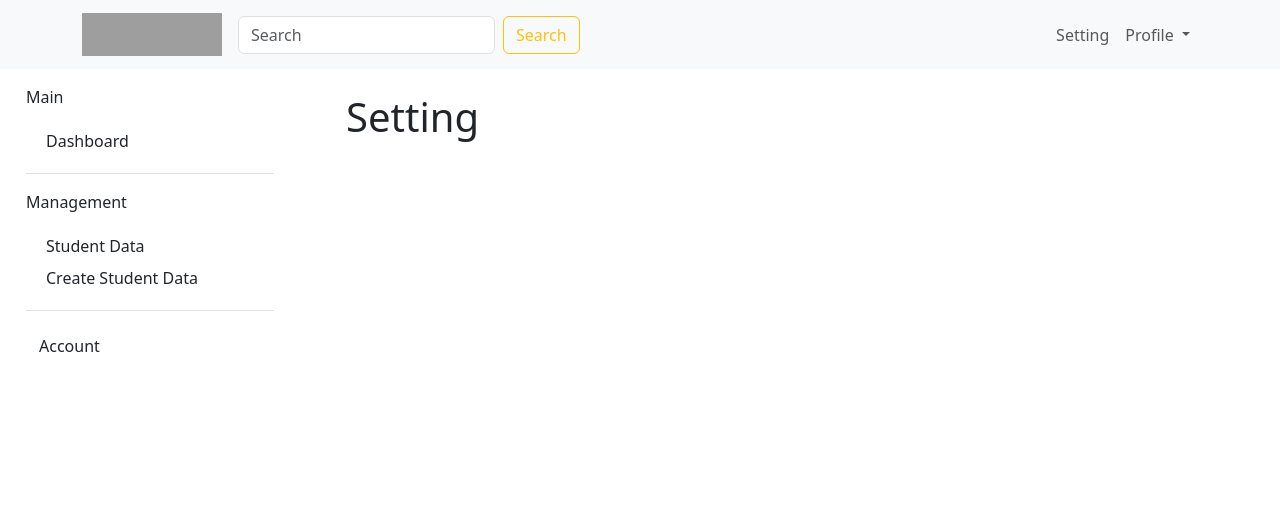
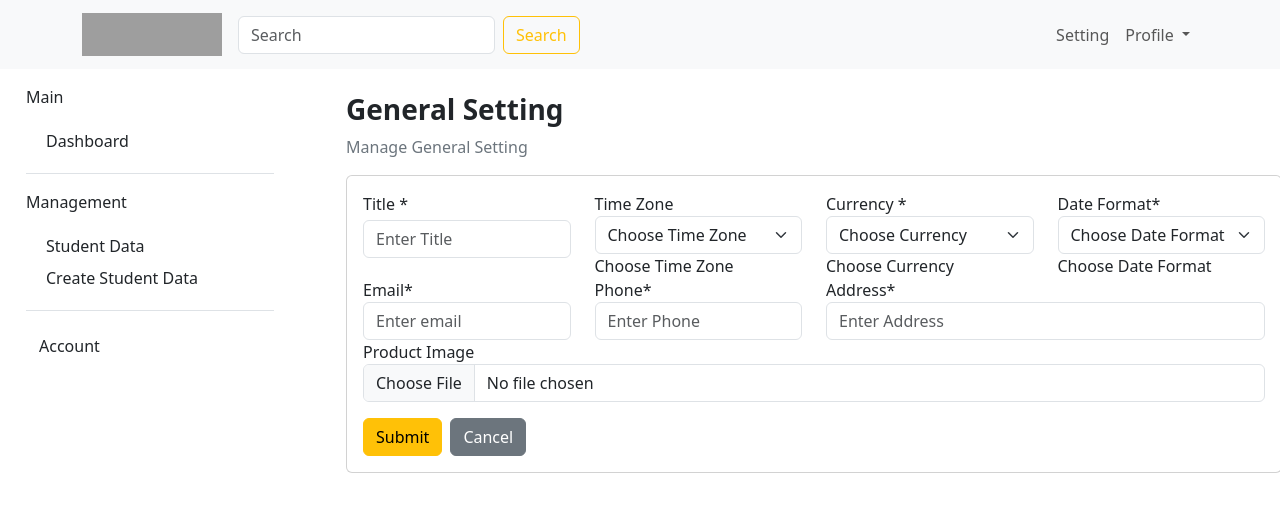
Before and after one commit to NamwhanMS/miniprojectfrontend, a Vue app: page /setting in a window 1280 px wide. Shown: the top 512 px of the page. Built offline with nearby package versions, Linux system fonts and the light colour scheme; grey boxes are pictures that could not be loaded.

Commit message:
style PageSetting

```diff
--- a/src/components/PageForgotPassword.vue
+++ b/src/components/PageForgotPassword.vue
@@ -33,7 +33,7 @@ function onLogin() {
                         <!-- Email input -->
                         <div class="form-outline mb-4">
                             <label class="form-label" for="form2Example1">Email</label>
-                            <input type="email" id="form2Example1" class="form-control" required/>
+                            <input type="email" placeholder="Enter your email address" id="form2Example1" class="form-control" required/>
 
                         </div>
 
--- a/src/components/PageLogin.vue
+++ b/src/components/PageLogin.vue
@@ -55,6 +55,7 @@ function onLogin() {
                     <div class="form-outline mb-4">
                         <button type="button" class="btn btn-login" @click="onLogin">Sign in</button>
                     </div>
+
                     <!-- Register buttons -->
                     <div class="text-center">
                         <p>Don't have an account? <RouterLink to="/register" class=" link-warning link-offset-2
@@ -74,7 +75,6 @@ function onLogin() {
                                 </button>
                             </div>
                         </div>
-
                     </div>
                 </form>
             </div>
--- a/src/components/PageRegister.vue
+++ b/src/components/PageRegister.vue
@@ -24,7 +24,7 @@ function onLogin() {
                         <img class="mw-100" src="../assets/img/logo.png" style="width: 150px; height:45px;">
 
                     </div>
-                    <div class="mt-4" style="font-weight:500;">
+                    <div class="mt-4 fw-bold ">
                         <h3>Create an account</h3>
                     </div>
                     <div class="mt-3">
@@ -34,19 +34,19 @@ function onLogin() {
                       <!-- Name input -->
                     <div class="form-outline mb-4">
                         <label class="form-label" for="form2Example1">Full Name</label>
-                        <input type="text" id="form2Example1" class="form-control" required/>
+                        <input type="text" placeholder="Enter your full name"  id="form2Example1" class="form-control" required/>
                     </div>
 
                     <!-- Email input -->
                     <div class="form-outline mb-4">
                         <label class="form-label" for="form2Example1">Email</label>
-                        <input type="email" id="form2Example1" class="form-control" required/>
+                        <input type="email" placeholder="Enter your email address"  id="form2Example1" class="form-control" required/>
                     </div>
 
                     <!-- Password input -->
                     <div class="form-outline mb-2">
                         <label class="form-label" for="form2Example2">Password</label>
-                        <input type="password" id="form2Example2" class="form-control" required/>
+                        <input type="password" placeholder="Enter your password" id="form2Example2" class="form-control" required/>
                     </div>
 
                     <!-- Submit button -->
@@ -56,20 +56,20 @@ function onLogin() {
 
                     <!-- Register buttons -->
                     <div class="text-center">
-                        <p>Alreay a user? <RouterLink to="/login" class=" link-warning link-offset-2
+                        <p>Don't have an account? <RouterLink to="/register" class=" link-warning link-offset-2
                         link-offset-3-hover link-underline link-underline-opacity-0
                         link-underline-opacity-75-hover" >Sign In</RouterLink></p>
-                        <p>or sign up with:</p>
+                        <p class = text-secondary>or sign in with</p>
 
-                        <div class="row mx-auto mt-4">
-                            <div class="col">
-                                <button type="button" class="btn btn-outline-warning ">
-                                    <img src="../assets/img/google.png" style="width: 30px; height: 30px;">Sign in with Google
+                        <div class="row ">
+                            <div class="col d-grid ">
+                                <button type="button" class="btn btn-outline-warning p-2">
+                                    <img src="../assets/img/google.png" style="width: 30px; height: 30px;"> Sign Up using Google
                                 </button>
                             </div>
-                            <div class="col">
+                            <div class="col d-grid ">
                                 <button type="button" class="btn btn-outline-warning ">
-                                    <img src="../assets/img/facebook.png" style="width: 30px; height: 30px;">Sign in with Facebook
+                                    <img src="../assets/img/facebook.png" style="width: 30px; height: 30px;"> Sign Up using Facebook
                                 </button>
                             </div>
                         </div>
--- a/src/components/PageSetting.vue
+++ b/src/components/PageSetting.vue
@@ -5,6 +5,117 @@ import LayoutMain from '../layouts/LayoutMain.vue';
 
 <template>
     <LayoutMain>
-        <h1>Setting</h1>
+        <h3 class="fw-bold">General Setting</h3>
+        <p class="text-secondary">Manage General Setting</p>
+
+        <div class="card">
+            <div class="card-body">
+                <div class="row">
+                    <div class="col-lg-3 col-sm-6 col-12">
+                        <div class="form-group">
+                            <label>Title <span class="manitory">*</span></label>
+                            <input type="text" placeholder="Enter Title" fdprocessedid="fn5lem" class="form-control mt-1">
+
+                        </div>
+                    </div>
+                    <div class="col-lg-3 col-sm-6 col-12">
+                        <div class="form-group">
+                            <label>Time Zone </label>
+                            <select class="select select2-hidden-accessible form-select" data-select2-id="1" tabindex="-1"
+                                aria-hidden="true">
+                                <option data-select2-id="3">Choose Time Zone </option>
+                                <option>USD Time Zone</option>
+                            </select><span class="select2 select2-container select2-container--default" dir="ltr"
+                                data-select2-id="2" style="width: 100%;"><span class="selection"><span
+                                        class="select2-selection select2-selection--single" role="combobox"
+                                        aria-haspopup="true" aria-expanded="false" tabindex="0" aria-disabled="false"
+                                        aria-labelledby="select2-ds71-container"><span class="select2-selection__rendered"
+                                            id="select2-ds71-container" role="textbox" aria-readonly="true"
+                                            title="Choose Time Zone ">Choose Time
+                                            Zone </span><span class="select2-selection__arrow" role="presentation"><b
+                                                role="presentation"></b></span></span></span><span class="dropdown-wrapper"
+                                    aria-hidden="true"></span></span>
+                        </div>
+                    </div>
+                    <div class="col-lg-3 col-sm-6 col-12">
+                        <div class="form-group">
+                            <label>Currency <span class="manitory">*</span></label>
+                            <select class="select select2-hidden-accessible form-select" data-select2-id="4" tabindex="-1"
+                                aria-hidden="true">
+                                <option data-select2-id="6">Choose Currency </option>
+                                <option>INR</option>
+                                <option>USA</option>
+                            </select><span class="select2 select2-container select2-container--default" dir="ltr"
+                                data-select2-id="5" style="width: 100%;"><span class="selection"><span
+                                        class="select2-selection select2-selection--single" role="combobox"
+                                        aria-haspopup="true" aria-expanded="false" tabindex="0" aria-disabled="false"
+                                        aria-labelledby="select2-aguf-container"><span class="select2-selection__rendered"
+                                            id="select2-aguf-container" role="textbox" aria-readonly="true"
+                                            title="Choose Currency ">Choose Currency
+                                        </span><span class="select2-selection__arrow" role="presentation"><b
+                                                role="presentation"></b></span></span></span><span class="dropdown-wrapper"
+                                    aria-hidden="true"></span></span>
+                        </div>
+                    </div>
+                    <div class="col-lg-3 col-sm-6 col-12">
+                        <div class="form-group">
+                            <label>Date Format<span class="manitory">*</span></label>
+                            <select class="select select2-hidden-accessible form-select" data-select2-id="7" tabindex="-1"
+                                aria-hidden="true">
+                                <option data-select2-id="9">Choose Date Format </option>
+                                <option>DD/MM/YYYY</option>
+                                <option>MM/DD/YYYY</option>
+                            </select><span class="select2 select2-container select2-container--default" dir="ltr"
+                                data-select2-id="8" style="width: 100%;"><span class="selection"><span
+                                        class="select2-selection select2-selection--single" role="combobox"
+                                        aria-haspopup="true" aria-expanded="false" tabindex="0" aria-disabled="false"
+                                        aria-labelledby="select2-5nvq-container"><span class="select2-selection__rendered"
+                                            id="select2-5nvq-container" role="textbox" aria-readonly="true"
+                                            title="Choose Date Format ">Choose Date
+                                            Format </span><span class="select2-selection__arrow" role="presentation"><b
+                                                role="presentation"></b></span></span></span><span class="dropdown-wrapper"
+                                    aria-hidden="true"></span></span>
+                        </div>
+                    </div>
+                    <div class="col-lg-3 col-sm-6 col-12">
+                        <div class="form-group ">
+                            <label>Email<span class="manitory">*</span></label>
+                            <input type="text" placeholder="Enter email" class="form-control" fdprocessedid="9shmkm">
+                        </div>
+                    </div>
+                    <div class="col-lg-3 col-sm-6 col-12">
+                        <div class="form-group">
+                            <label>Phone<span class="manitory">*</span></label>
+                            <input type="text" placeholder="Enter Phone" class="form-control" fdprocessedid="uwdg6l">
+                        </div>
+                    </div>
+                    <div class="col-lg-6 col-sm-12">
+                        <div class="form-group">
+                            <label>Address<span class="manitory">*</span> </label>
+                            <input type="text" placeholder="Enter Address" class="form-control" fdprocessedid="fo5k79">
+                        </div>
+                    </div>
+                    <div class="col-lg-12">
+                        <div class="form-group">
+                            <label> Product Image</label>
+
+                                <div class="mb-3">
+
+                                    <input class="form-control" type="file" id="formFile">
+                                </div>
+
+                        </div>
+                    </div>
+                    <div class="row">
+                        <div class="col-lg-12">
+                            <a href="#" class="btn btn-warning me-2 ">Submit</a>
+                            <a href="#" class="btn btn-secondary">Cancel</a>
+                        </div>
+                    </div>
+                </div>
+            </div>
+
+
+        </div>
     </LayoutMain>
 </template>
```
